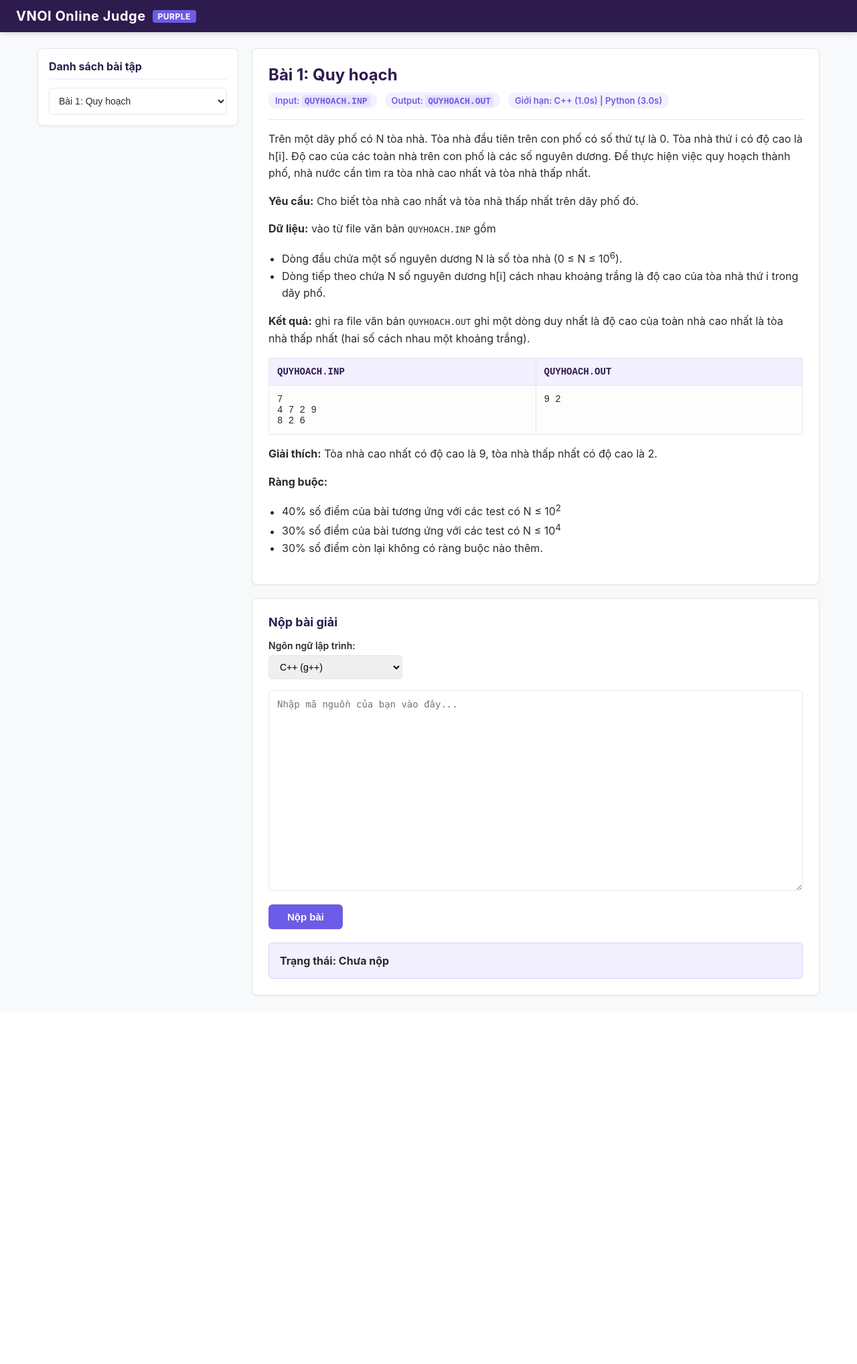
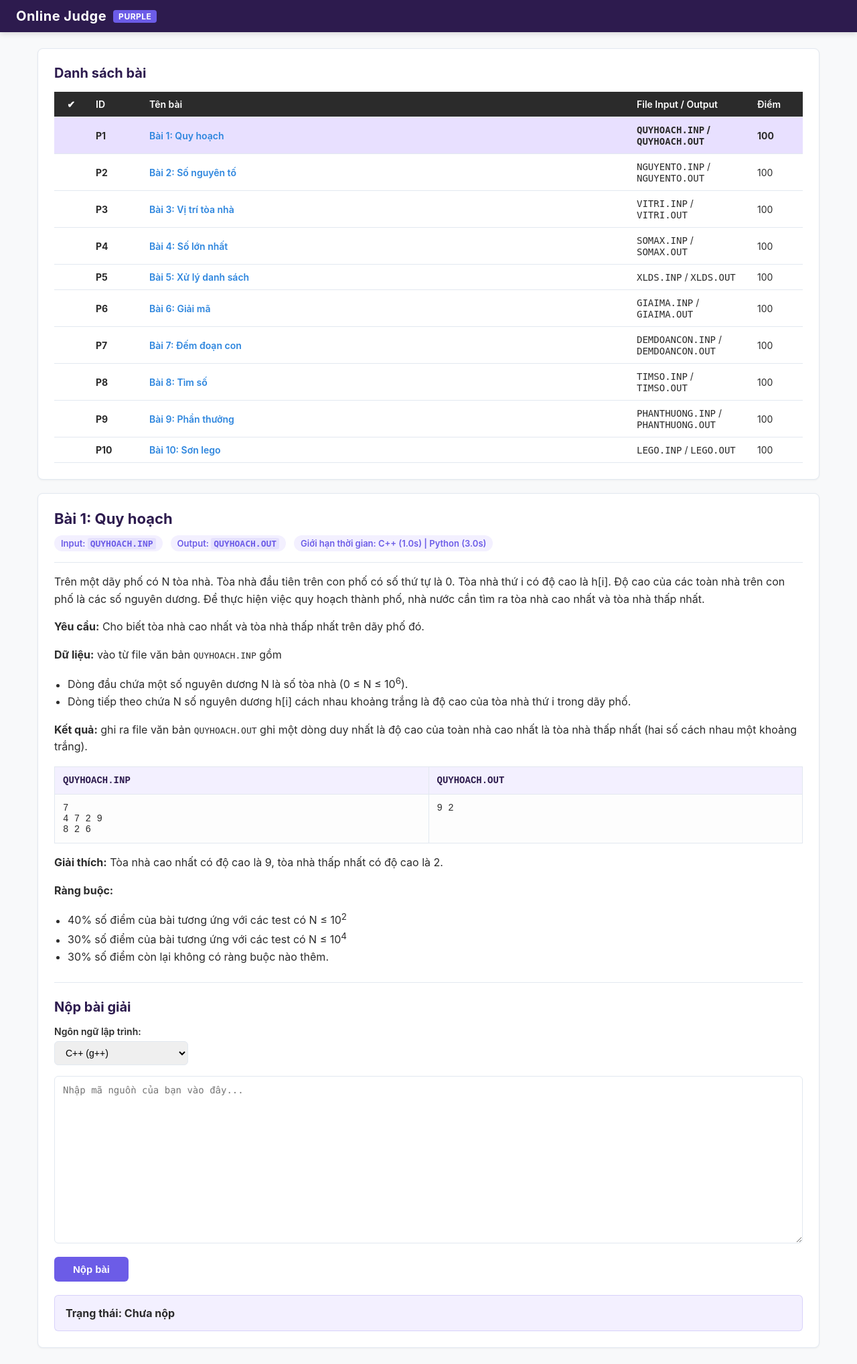
Before and after one commit to trikhacdang/my_oj, a Flask app: page / in a window 1280 px wide. Shown: the whole page at 67% size. Before the commit the page ends 1487 px from the top, so only its background shows below. Run offline with Flask 3, Linux system fonts and the light colour scheme.

Commit message:
Update index.html

```diff
--- a/templates/index.html
+++ b/templates/index.html
@@ -3,7 +3,7 @@
 <head>
     <meta charset="UTF-8">
     <meta name="viewport" content="width=device-width, initial-scale=1.0">
-    <title>VNOI Style Online Judge - Purple Edition</title>
+    <title>Online Judge - Purple Edition</title>
     <style>
         :root {
             --primary: #6c5ce7;
@@ -14,8 +14,8 @@
             --card-bg: #ffffff;
             --text-color: #2b2b2b;
             --border-color: #e2e8f0;
-            --ac-color: #00b894;
-            --wa-color: #d63031;
+            --ac-color: #2ed573;
+            --wa-color: #ff4757;
         }
 
         * {
@@ -65,49 +65,6 @@
             max-width: 1200px;
             margin: 24px auto;
             padding: 0 16px;
-            display: grid;
-            grid-template-columns: 300px 1fr;
-            gap: 20px;
-        }
-
-        /* Sidebar - Problem Selector */
-        .sidebar-card {
-            background: var(--card-bg);
-            border-radius: 8px;
-            border: 1px solid var(--border-color);
-            padding: 16px;
-            box-shadow: 0 1px 3px rgba(0,0,0,0.05);
-            height: fit-content;
-        }
-
-        .sidebar-title {
-            font-size: 16px;
-            font-weight: 700;
-            color: var(--dark-purple);
-            margin-bottom: 12px;
-            padding-bottom: 8px;
-            border-bottom: 2px solid var(--primary-light);
-        }
-
-        .problem-list-select {
-            width: 100%;
-            padding: 10px;
-            font-size: 14px;
-            border-radius: 6px;
-            border: 1px solid var(--border-color);
-            background-color: white;
-            color: var(--text-color);
-            cursor: pointer;
-            outline: none;
-            transition: border-color 0.2s;
-        }
-
-        .problem-list-select:focus {
-            border-color: var(--primary);
-        }
-
-        /* Main Content */
-        .main-content {
             display: flex;
             flex-direction: column;
             gap: 20px;
@@ -121,6 +78,66 @@
             box-shadow: 0 1px 3px rgba(0,0,0,0.05);
         }
 
+        .section-title {
+            font-size: 20px;
+            font-weight: 700;
+            color: var(--dark-purple);
+            margin-top: 0;
+            margin-bottom: 16px;
+        }
+
+        /* Problem Table Style */
+        .problem-table {
+            width: 100%;
+            border-collapse: collapse;
+            font-size: 14px;
+        }
+
+        .problem-table th, .problem-table td {
+            padding: 10px 12px;
+            text-align: left;
+            border-bottom: 1px solid var(--border-color);
+        }
+
+        .problem-table th {
+            background-color: #2b2b2b;
+            color: white;
+            font-weight: 600;
+        }
+
+        .problem-table tr:hover {
+            background-color: var(--primary-light);
+            cursor: pointer;
+        }
+
+        .problem-table tr.active-row {
+            background-color: #e8e0ff;
+            font-weight: bold;
+        }
+
+        .status-icon {
+            font-size: 16px;
+            text-align: center;
+            width: 40px;
+        }
+
+        .status-ac {
+            color: var(--ac-color);
+            font-weight: bold;
+        }
+
+        .status-wa {
+            color: var(--wa-color);
+            font-weight: bold;
+        }
+
+        .problem-link {
+            color: #2e86de;
+            text-decoration: none;
+            font-weight: 600;
+        }
+
+        /* Detail & Submission Panel */
         .problem-header {
             border-bottom: 1px solid var(--border-color);
             padding-bottom: 16px;
@@ -128,7 +145,7 @@
         }
 
         .problem-title {
-            font-size: 24px;
+            font-size: 22px;
             color: var(--dark-purple);
             font-weight: 700;
             margin: 0 0 12px 0;
@@ -156,15 +173,8 @@
             border-radius: 3px;
         }
 
-        /* Problem Details Styling */
-        #p_content p {
-            line-height: 1.6;
-        }
-
-        #p_content ul {
-            padding-left: 20px;
-            line-height: 1.6;
-        }
+        #p_content p { line-height: 1.6; }
+        #p_content ul { padding-left: 20px; line-height: 1.6; }
 
         .example-table {
             width: 100%;
@@ -192,15 +202,7 @@
             white-space: pre-wrap;
         }
 
-        /* Editor & Submit Section */
-        .section-title {
-            font-size: 18px;
-            font-weight: 700;
-            color: var(--dark-purple);
-            margin-top: 0;
-            margin-bottom: 16px;
-        }
-
+        /* Editor Section */
         .form-group {
             margin-bottom: 16px;
         }
@@ -223,7 +225,7 @@
 
         textarea {
             width: 100%;
-            height: 300px;
+            height: 250px;
             font-family: 'Consolas', 'Courier New', monospace;
             font-size: 14px;
             padding: 12px;
@@ -232,7 +234,6 @@
             box-sizing: border-box;
             outline: none;
             resize: vertical;
-            transition: border-color 0.2s;
         }
 
         textarea:focus {
@@ -249,16 +250,12 @@
             cursor: pointer;
             font-weight: 600;
             transition: background 0.2s;
-            display: inline-flex;
-            align-items: center;
-            gap: 8px;
         }
 
         .btn-submit:hover {
             background-color: var(--primary-hover);
         }
 
-        /* Judge Result Styling */
         .result-box {
             margin-top: 20px;
             padding: 16px;
@@ -273,7 +270,7 @@
         }
 
         .AC { color: var(--ac-color); }
-        .WA, .TLE, .RTE, .MLE, .OLE, .CE { color: var(--wa-color); }
+        .WA, .TLE, .RTE, .CE { color: var(--wa-color); }
 
         pre.console-output {
             background: #1e1e2e;
@@ -285,50 +282,60 @@
             font-family: 'Consolas', monospace;
             margin-top: 10px;
         }
-
-        @media (max-width: 768px) {
-            .container {
-                grid-template-columns: 1fr;
-            }
-        }
     </style>
 </head>
 <body>
 
 <div class="vnoi-navbar">
     <div class="vnoi-brand">
-        VNOI Online Judge <span>Purple</span>
+        Online Judge <span>PURPLE</span>
     </div>
 </div>
 
 <div class="container">
-    <!-- Sidebar -->
-    <div class="sidebar-card">
-        <div class="sidebar-title">Danh sách bài tập</div>
-        <select id="problem_id" class="problem-list-select" onchange="loadProblem()">
+    <!-- Danh sách bài dạng bảng -->
+    <div class="vnoi-card">
+        <div class="section-title">Danh sách bài</div>
+        <table class="problem-table">
+            <thead>
+                <tr>
+                    <th style="width: 50px; text-align: center;">✔</th>
+                    <th style="width: 80px;">ID</th>
+                    <th>Tên bài</th>
+                    <th style="width: 180px;">File Input / Output</th>
+                    <th style="width: 80px;">Điểm</th>
+                </tr>
+            </thead>
+            <tbody id="problem-list-body">
                 {% for pid, prob in problems.items() %}
-                <option value="{{ pid }}">{{ prob.title }}</option>
+                <tr id="row-{{ pid }}" onclick="selectProblem('{{ pid }}')">
+                    <td class="status-icon" id="status-icon-{{ pid }}"></td>
+                    <td><strong>P{{ pid }}</strong></td>
+                    <td><a class="problem-link" href="javascript:void(0)">{{ prob.title }}</a></td>
+                    <td><code>{{ prob.input_file }}</code> / <code>{{ prob.output_file }}</code></td>
+                    <td>100</td>
+                </tr>
                 {% endfor %}
-        </select>
+            </tbody>
+        </table>
     </div>
 
-    <!-- Main Content -->
-    <div class="main-content">
-        <!-- Đề bài -->
-        <div class="vnoi-card">
+    <!-- Chi tiết bài tập & Khung nộp bài -->
+    <div class="vnoi-card" id="problem-detail-card">
         <div class="problem-header">
             <div class="problem-title" id="p_title"></div>
             <div class="meta-tags">
                 <span class="tag">Input: <code id="p_inp"></code></span>
                 <span class="tag">Output: <code id="p_out"></code></span>
-                    <span class="tag">Giới hạn: C++ (1.0s) | Python (3.0s)</span>
+                <span class="tag">Giới hạn thời gian: C++ (1.0s) | Python (3.0s)</span>
             </div>
         </div>
+
         <div id="p_content"></div>
-        </div>
 
-        <!-- Khung Nộp bài -->
-        <div class="vnoi-card">
+        <hr style="border: 0; border-top: 1px solid var(--border-color); margin: 24px 0;">
+
+        <!-- Khung nộp bài -->
         <div class="section-title">Nộp bài giải</div>
 
         <div class="form-group">
@@ -353,20 +360,42 @@
         </div>
     </div>
 </div>
-</div>
 
-<!-- Dữ liệu JSON từ Flask -->
 <script id="problems-data" type="application/json">
     {{ problems | tojson | safe }}
 </script>
 
 <script>
     const problems = JSON.parse(document.getElementById('problems-data').textContent);
+    let currentPid = "1";
 
-    function loadProblem() {
-        const pid = document.getElementById("problem_id").value;
+    // Khởi tạo và khôi phục trạng thái từ LocalStorage
+    function initStatus() {
+        for (let pid in problems) {
+            const savedStatus = localStorage.getItem("oj_status_" + pid);
+            const iconEl = document.getElementById("status-icon-" + pid);
+            if (savedStatus === "AC") {
+                iconEl.innerHTML = '<span class="status-ac">✔</span>';
+            } else if (savedStatus === "WA") {
+                iconEl.innerHTML = '<span class="status-wa">❌</span>';
+            } else {
+                iconEl.innerHTML = '';
+            }
+        }
+    }
+
+    function selectProblem(pid) {
+        currentPid = pid;
+
+        // Highlight hàng được chọn
+        for (let id in problems) {
+            const row = document.getElementById("row-" + id);
+            if (row) row.classList.remove("active-row");
+        }
+        document.getElementById("row-" + pid).classList.add("active-row");
+
+        // Cập nhật nội dung bài tập
         const p = problems[pid];
-
         document.getElementById("p_title").innerText = p.title;
         document.getElementById("p_inp").innerText = p.input_file;
         document.getElementById("p_out").innerText = p.output_file;
@@ -377,7 +406,9 @@
         document.getElementById("detail_container").style.display = "none";
     }
 
-    loadProblem();
+    // Chọn bài 1 mặc định khi mở trang
+    selectProblem("1");
+    initStatus();
 
     async function submitCode() {
         const statusEl = document.getElementById("status");
@@ -393,7 +424,7 @@
                 method: "POST",
                 headers: { "Content-Type": "application/json" },
                 body: JSON.stringify({
-                    problem_id: document.getElementById("problem_id").value,
+                    problem_id: currentPid,
                     language: document.getElementById("language").value,
                     code: document.getElementById("code").value
                 })
@@ -405,6 +436,19 @@
 
             detailEl.innerText = data.detail;
             detailContainer.style.display = "block";
+
+            // Cập nhật biểu tượng trạng thái ✔ hoặc ❌
+            const iconEl = document.getElementById("status-icon-" + currentPid);
+            if (data.status === "AC") {
+                iconEl.innerHTML = '<span class="status-ac">✔</span>';
+                localStorage.setItem("oj_status_" + currentPid, "AC");
+            } else {
+                // Nếu chưa từng AC thì đánh dấu ❌
+                if (localStorage.getItem("oj_status_" + currentPid) !== "AC") {
+                    iconEl.innerHTML = '<span class="status-wa">❌</span>';
+                    localStorage.setItem("oj_status_" + currentPid, "WA");
+                }
+            }
         } catch (err) {
             statusEl.innerText = "Lỗi kết nối";
             statusEl.className = "WA";
```
Lines whose indentation alone changed are shown as unchanged.
